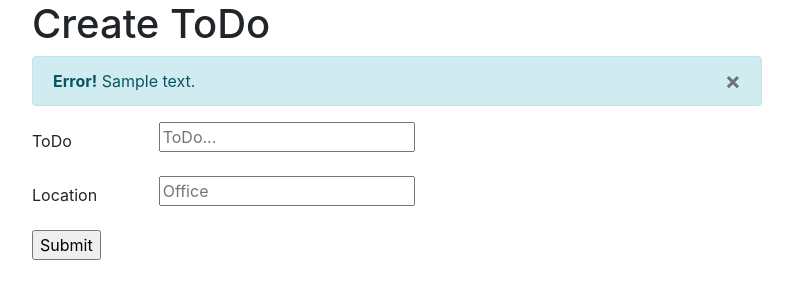
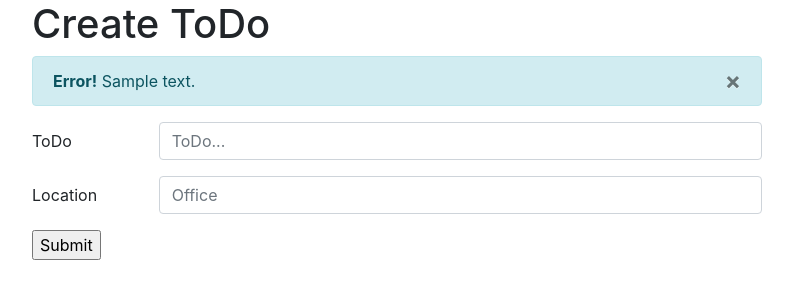
Before and after one commit to halfnibble/itc220_todo, a Flask app: template templates/create.html in a window 1280 px wide. Shown: the top 300 px of the page, without its empty margins (243-1036 px from the left). Run offline with Flask 2, Linux system fonts and the light colour scheme; the template is opened without the code that fills it: most values are stand-ins (such as "Sample title", 1, 10 or a date in 2020); some libraries are stand-ins or nearby versions.

Commit message:
Fix a few things.

```diff
--- a/templates/create.html
+++ b/templates/create.html
@@ -33,14 +33,14 @@
                         <label for="name" class="col-sm-2 col-form-label">ToDo</label>
 
                         <div class="col-sm-10">
-                            <input type="text" name="name" id="name" placeholder="ToDo...">
+                            <input type="text" name="name" id="name" class="form-control" placeholder="ToDo...">
                         </div>
                     </div>
                     <div class="form-group row">
                         <label for="location" class="col-sm-2 col-form-label">Location</label>
 
                         <div class="col-sm-10">
-                            <input type="text" name="location" id="location" placeholder="Office">
+                            <input type="text" name="location" id="location" class="form-control" placeholder="Office">
                         </div>
                     </div>
 
--- a/templates/login.html
+++ b/templates/login.html
@@ -18,7 +18,7 @@
                 <h1>Login</h1>
 
                 {% if context.message %}
-                <div class="alert alert-error alert-dismissible fade show" role="alert">
+                <div class="alert alert-danger alert-dismissible fade show" role="alert">
                     <strong>Error!</strong> {{ context.message}}
                     <button type="button" class="close" data-dismiss="alert" aria-label="Close">
                         <span aria-hidden="true">&times;</span>
```
